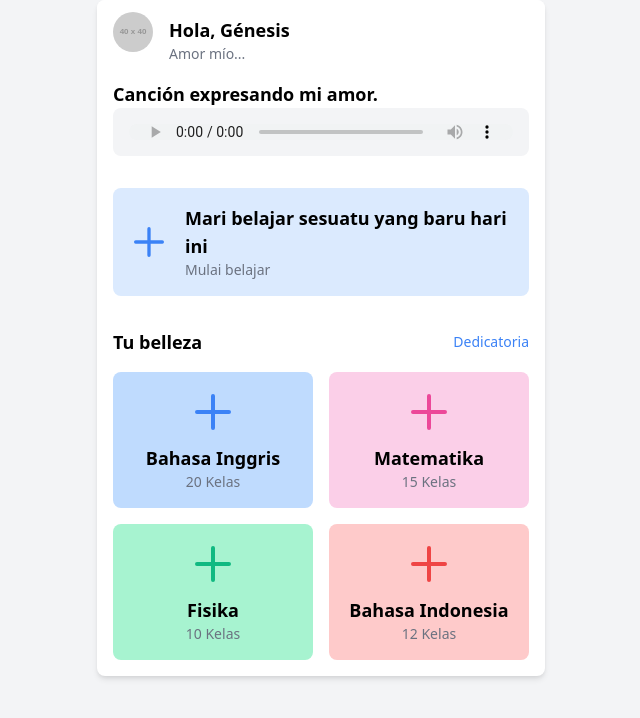
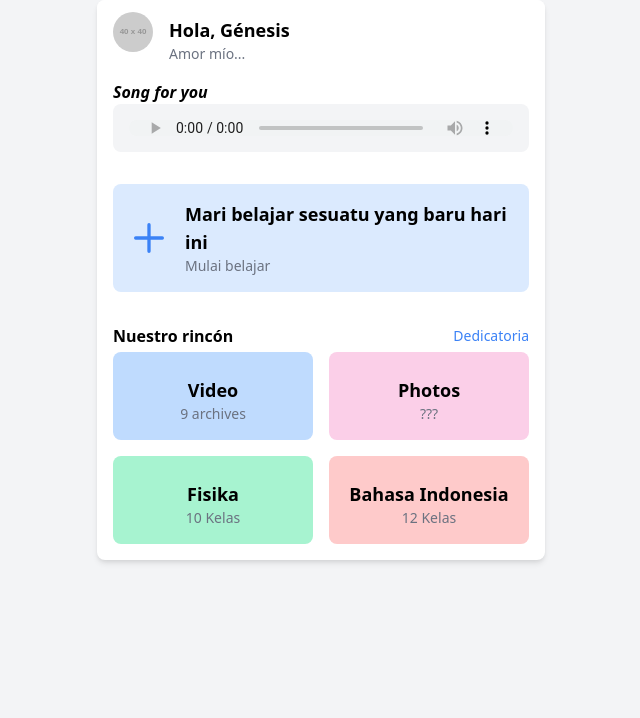
Before and after one commit to lve-foyu/for-you, a plain HTML site: page pages/principal.html in a window 1280 px wide. Shown: the whole page, without its empty margins (319-959 px from the left). Drawn offline with nearby package versions, Linux system fonts and the light colour scheme; placeholder pictures from the web are drawn by us.

Commit message:
template

```diff
--- a/pages/principal.html
+++ b/pages/principal.html
@@ -25,7 +25,7 @@
 
         <!-- Dedicatoria -->
         <div class="p-4">
-            <div class="text-lg font-semibold flex justify-between ">Canción expresando mi amor.</div>
+            <div class="text-l font-semibold flex justify-between"><i>Song for you</i></div>
             <div class="bg-gray-100 p-4 rounded-lg">
                 <audio controls class="w-full h-4">
                     <source src="../resources/music/videoplayback.m4a" type="audio/mpeg">
@@ -52,43 +52,28 @@
         <!-- Populares -->
         <div class="p-4">
             <div class="flex justify-between items-center">
-                <div class="text-lg font-semibold">Tu belleza</div>
+                <div class="text-l font-semibold">Nuestro rincón</div>
                 <div class="text-sm text-blue-500">Dedicatoria</div>
             </div>
-            <div class="grid grid-cols-2 gap-4 mt-4">
+
+            <div class="grid grid-cols-2 gap-4 mt-1">
+
                 <div class="bg-blue-200 p-4 rounded-lg flex flex-col items-center">
-                    <div class="flex-shrink-0">
-                        <svg class="h-12 w-12 text-blue-500" fill="none" viewBox="0 0 24 24" stroke="currentColor">
-                            <path stroke-linecap="round" stroke-linejoin="round" stroke-width="2" d="M12 4v16m8-8H4" />
-                        </svg>
-                    </div>
-                    <div class="mt-2 text-lg font-semibold">Bahasa Inggris</div>
-                    <div class="text-sm text-gray-500">20 Kelas</div>
+                    <div class="mt-2 text-lg font-semibold">Video</div>
+                    <div class="text-sm text-gray-500">9 archives</div>
                 </div>
+
                 <div class="bg-pink-200 p-4 rounded-lg flex flex-col items-center">
-                    <div class="flex-shrink-0">
-                        <svg class="h-12 w-12 text-pink-500" fill="none" viewBox="0 0 24 24" stroke="currentColor">
-                            <path stroke-linecap="round" stroke-linejoin="round" stroke-width="2" d="M12 4v16m8-8H4" />
-                        </svg>
-                    </div>
-                    <div class="mt-2 text-lg font-semibold">Matematika</div>
-                    <div class="text-sm text-gray-500">15 Kelas</div>
+                    <div class="mt-2 text-lg font-semibold">Photos</div>
+                    <div class="text-sm text-gray-500">???</div>
                 </div>
+
                 <div class="bg-green-200 p-4 rounded-lg flex flex-col items-center">
-                    <div class="flex-shrink-0">
-                        <svg class="h-12 w-12 text-green-500" fill="none" viewBox="0 0 24 24" stroke="currentColor">
-                            <path stroke-linecap="round" stroke-linejoin="round" stroke-width="2" d="M12 4v16m8-8H4" />
-                        </svg>
-                    </div>
                     <div class="mt-2 text-lg font-semibold">Fisika</div>
                     <div class="text-sm text-gray-500">10 Kelas</div>
                 </div>
+
                 <div class="bg-red-200 p-4 rounded-lg flex flex-col items-center">
-                    <div class="flex-shrink-0">
-                        <svg class="h-12 w-12 text-red-500" fill="none" viewBox="0 0 24 24" stroke="currentColor">
-                            <path stroke-linecap="round" stroke-linejoin="round" stroke-width="2" d="M12 4v16m8-8H4" />
-                        </svg>
-                    </div>
                     <div class="mt-2 text-lg font-semibold">Bahasa Indonesia</div>
                     <div class="text-sm text-gray-500">12 Kelas</div>
                 </div>
```
